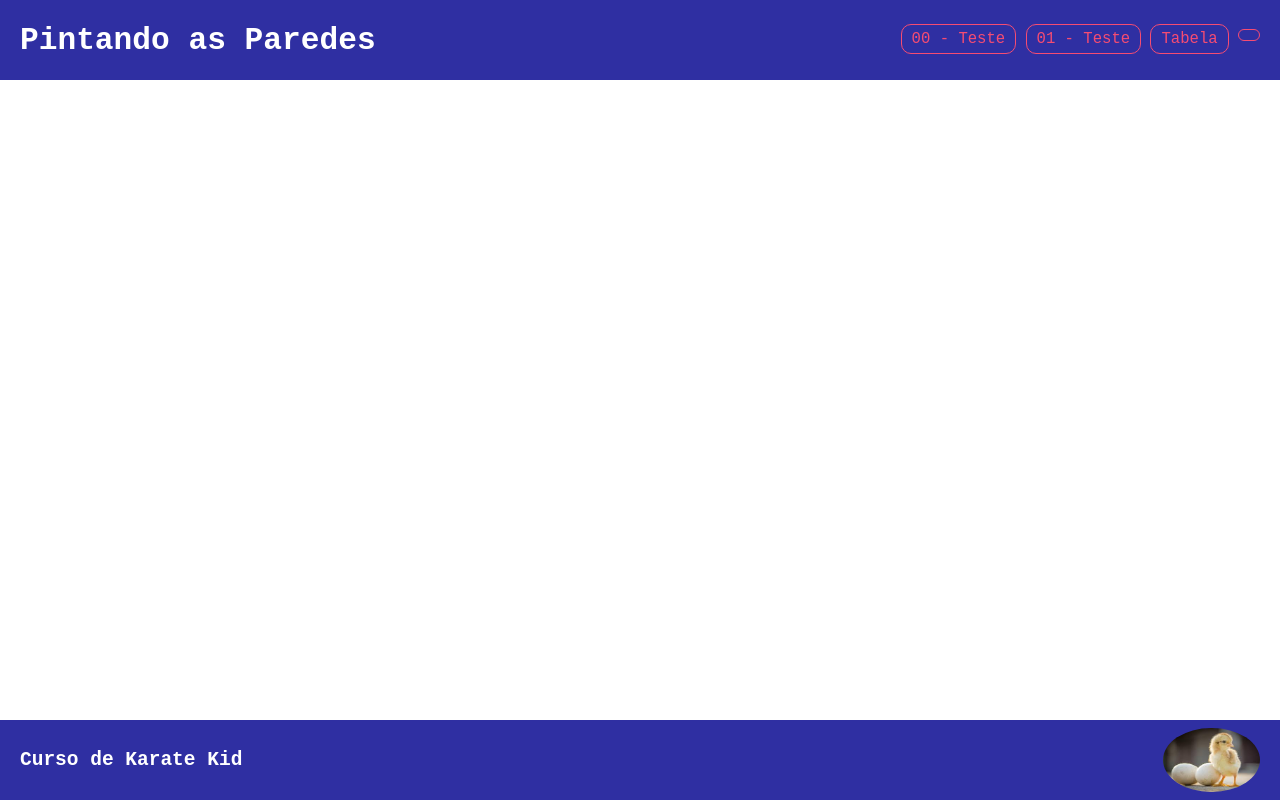
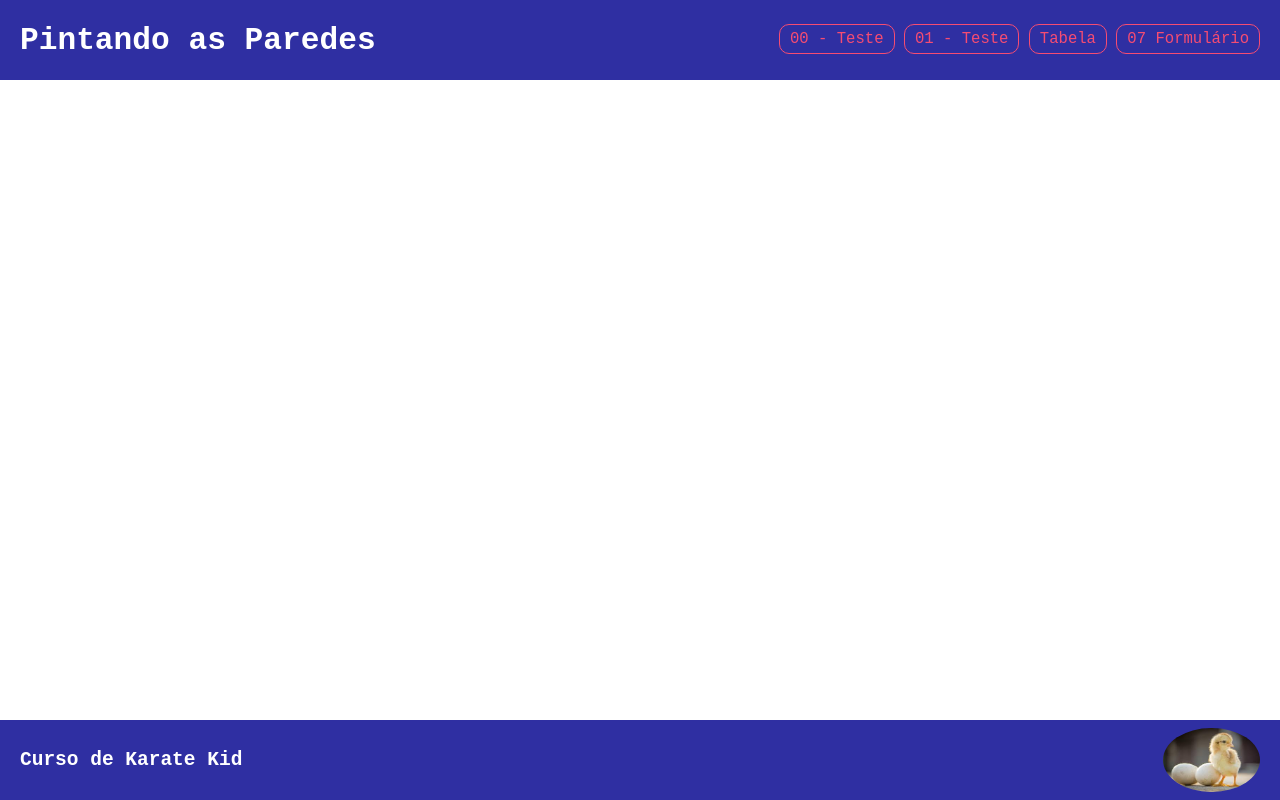
Before and after one commit to DeysaHerdi/gatodemonio, a plain HTML site: page htmleoutros/html/index.html in a window 1280 px wide. Drawn offline with Linux system fonts and the light colour scheme.

Commit message:
--- Auto-Git Commit ---

```diff
--- a/htmleoutros/html/index.html
+++ b/htmleoutros/html/index.html
@@ -19,7 +19,7 @@
                 <a href="exercicios/teste.html">00 - Teste</a>
                 <a href="exercicios/teste1.html">01 - Teste</a>
                 <a href="exercicios/tabela.html">Tabela</a>
-                <a href=""
+                <a href="exercicios/form.html"> 07 Formulário</a>
 
             </nav>
         </header>
```
Also changed, not shown: htmleoutros/html/exercicios/form.html (renamed from htmleoutros/html/form.html).
